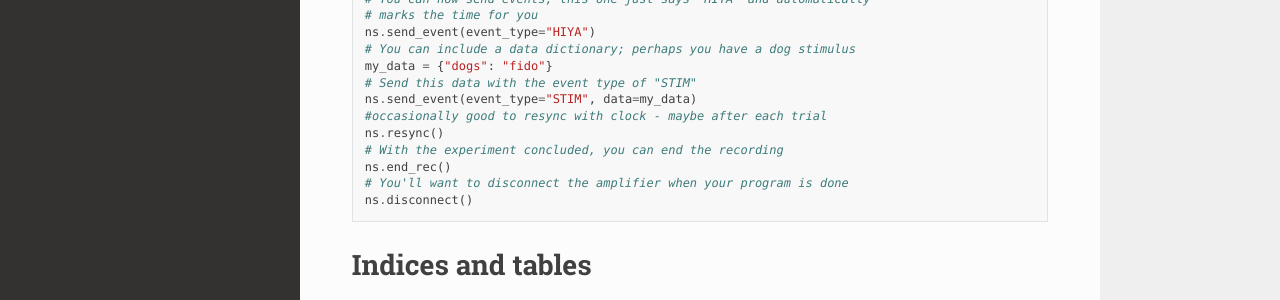
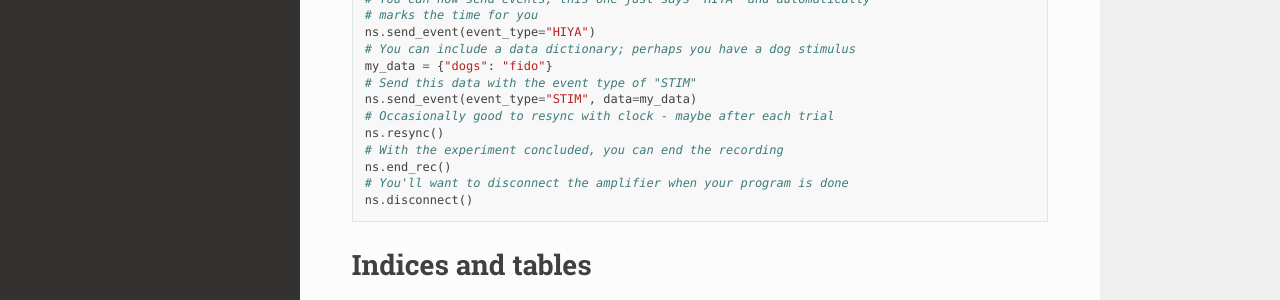
Before and after one commit to nimh-sfim/egi-pynetstation, a Sphinx documentation site: the page built from docs/index.rst, in a window 1280 px wide and 900 px high, scrolled down 715 px. Shown: the part 391-691 px from the top of the window. Built offline with Sphinx 7.4.7 and the Read the Docs theme 2.0.0, drawn with Linux system fonts in a browser that asks for light colours.

Commit message:
formatting

```diff
--- a/docs/index.rst
+++ b/docs/index.rst
@@ -72,7 +72,7 @@ You will always need to execute commands in the following order:
     my_data = {"dogs": "fido"}
     # Send this data with the event type of "STIM"
     ns.send_event(event_type="STIM", data=my_data)
-    #occasionally good to resync with clock - maybe after each trial
+    # Occasionally good to resync with clock - maybe after each trial
     ns.resync()
     # With the experiment concluded, you can end the recording
     ns.end_rec()
```
